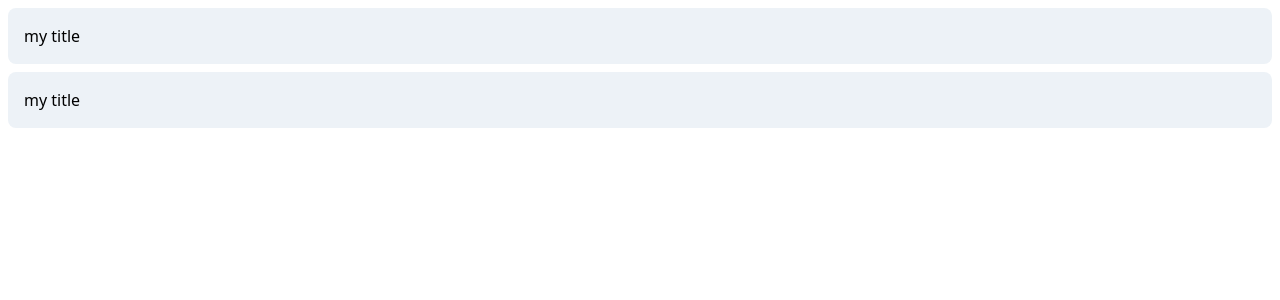
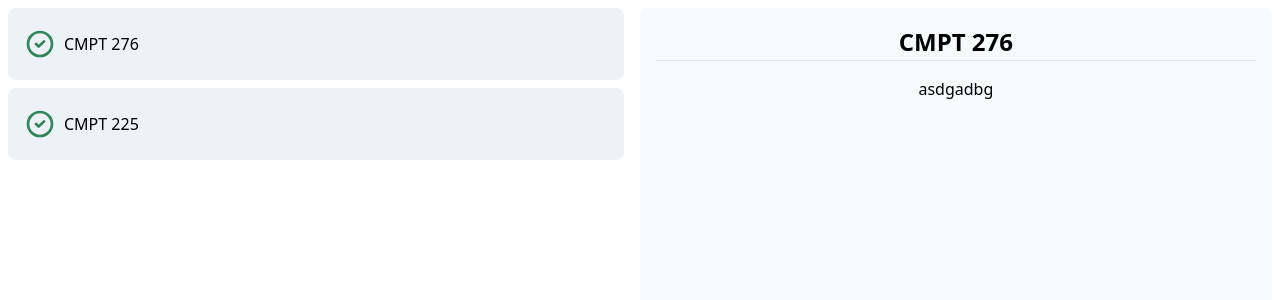
Before and after one commit to Cway14/CSSS, a React (Create React App) app: page / in a window 1280 px wide. Shown: the top 300 px of the page. Built offline with nearby package versions, Linux system fonts and the light colour scheme.

Commit message:
added sidbar, expanded on course component

```diff
--- a/src/App.js
+++ b/src/App.js
@@ -1,32 +1,40 @@
 
+import React, {useState} from 'react';
 import './css/tailwind.output.css'
 import Course from './course';
 
 function App() {
   const courses  = [
   {
-    id: 120,
-    title: "Test Course",
-    description: "",
-    prerequisites: [],
+    title: "CMPT 276",
+    description: "asdgadbg",
+    prerequisites: ["CMPT 120", "CMPT 225"],
     rating: "easy",
     completed: false,
     enabled: true, //enabled if prereq's met
     },
     {
-    title: "Test Course",
-    description: "",
-    prerequisites: [120, 125],
+      title: "CMPT 225",
+      description: "asdgadbg",
+      prerequisites: ["CMPT 120", "CMPT 225"],
       rating: "easy",
       completed: false,
       enabled: true, //enabled if prereq's met
       },
   ]
+  const [selectedCourse, setCourse] = useState(courses[0]);
+
   return (
-    <div className="App">
+    <div className="flex">
+      <div className="w-1/2">
         {courses.map((course) => (
-        <Course title="my title"></Course>
+            <Course {...course} focusedCourse={setCourse}></Course>
           ))}
+      </div>
+      <div className="w-1/2 m-2 p-4 rounded-lg h-screen bg-gray-100 text-center">
+        <h1 className="text-2xl font-bold w-full border-b">{selectedCourse.title}</h1>
+        <p className="mt-4">{selectedCourse.description}</p>
+      </div>
     </div>
   );
 }
--- a/src/course.js
+++ b/src/course.js
@@ -1,12 +1,21 @@
-import React from 'react';
+import React, { useState} from 'react';
 
-function course(info){
+function Course(info){
+    const [isChecked, toggleChecked] = useState(false);
+    console.log(info);
     return(
-        <div className="m-2 p-4 bg-gray-200 rounded-lg" >
-            {/*Course Title */}
-            <h1>{info.title}</h1>
+        <div className="flex-col m-2 p-4 bg-gray-200 rounded-lg" onClick={() => info.focusedCourse(info)}>
+            <div className="flex flex-row items-center">
+                <svg className={`${isChecked ? 'stroke-current text-red-700' : 'stroke-current text-green-700'} h-8`}
+                    onClick={()=> toggleChecked(!isChecked)}
+                    xmlns="http://www.w3.org/2000/svg" fill="none" viewBox="0 0 24 24" stroke="currentColor">
+                    <path stroke-linecap="round" stroke-linejoin="round" stroke-width="2" d="M9 12l2 2 4-4m6 2a9 9 0 11-18 0 9 9 0 0118 0z" />
+                </svg>
+                {/*Course Title */}
+                <h1 className="m-2">{info.title}</h1>
+            </div>
         </div>
     )
 }
 
-export default course;
+export default Course;
```
Lines whose indentation alone changed are shown as unchanged.
